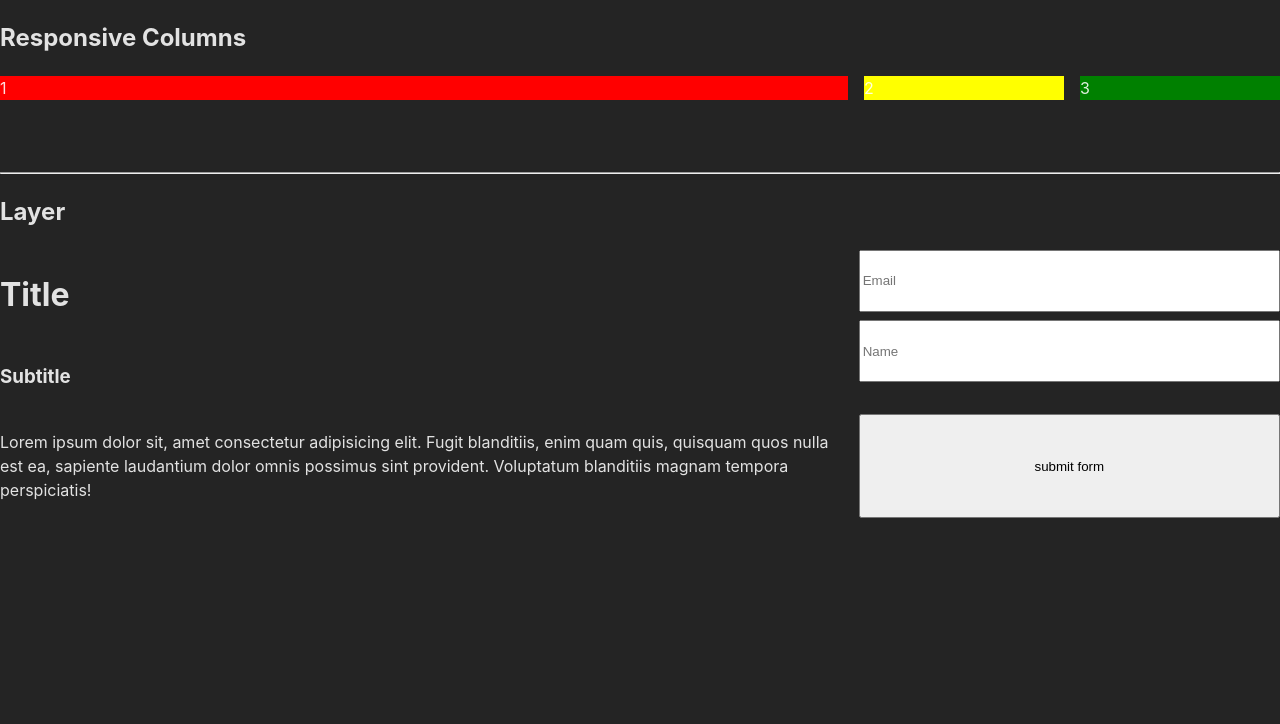
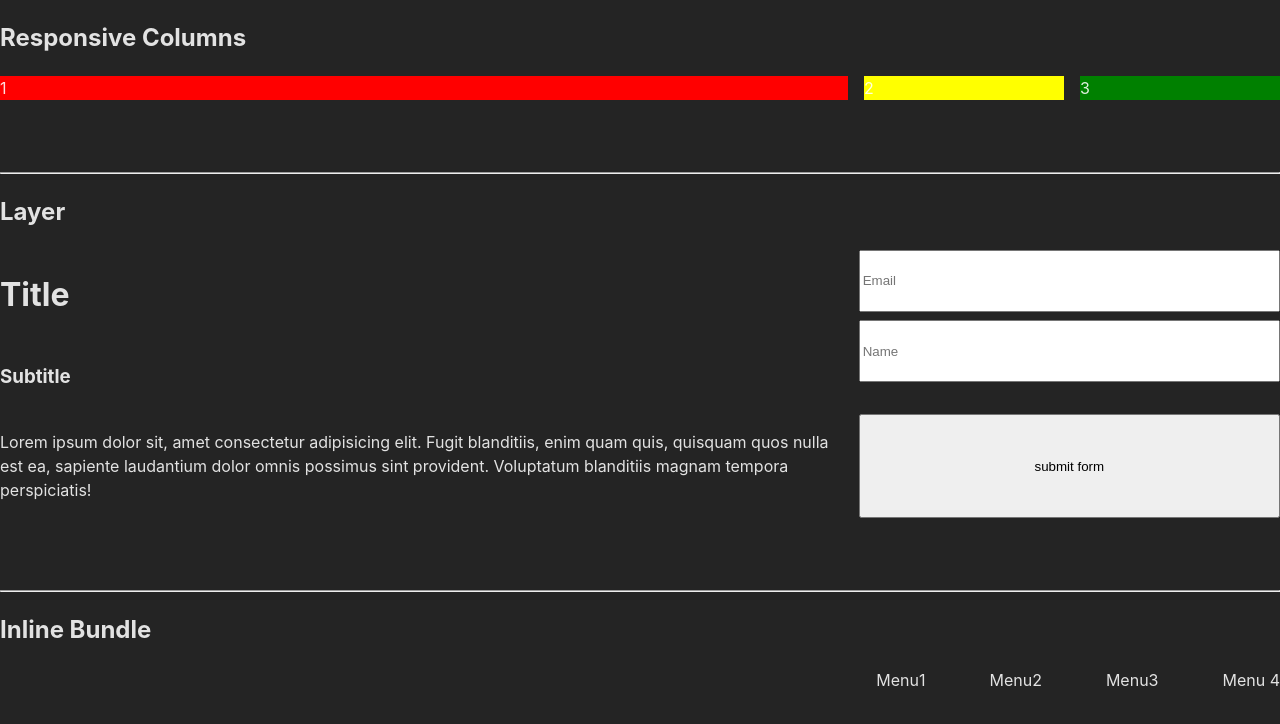
Before and after one commit to Arghun-dev/space-patterns, a React (Vite) app: page / in a window 1280 px wide. Shown: the top 724 px of the page. Built offline with nearby package versions, Linux system fonts and the light colour scheme.

Commit message:
feat: InlineBundle pattern

```diff
--- a/src/App.tsx
+++ b/src/App.tsx
@@ -1,3 +1,4 @@
+import { InlineBundle } from "./InlineBundle";
 import { Layer } from "./Layer";
 import { Columns, Column } from "./ResponsiveGrid";
 import { Split } from "./Split";
@@ -44,6 +45,16 @@ function App() {
           </Layer>
         </Split>
       </div>
+      <div>
+        <hr />
+        <h2>Inline Bundle</h2>
+        <InlineBundle justify="end" align="start" gutter="xl">
+          <div>Menu1</div>
+          <div>Menu2</div>
+          <div>Menu3</div>
+          <div>Menu 4</div>
+        </InlineBundle>
+      </div>
     </Layer>
   );
 }
--- /dev/null
+++ b/src/InlineBundle.tsx
@@ -0,0 +1,17 @@
+import { styled } from "styled-components";
+import { justifySchema, spaceSchema } from "./utils/spaceSchema";
+
+interface InlineBundleProps {
+  gutter?: keyof typeof spaceSchema;
+  justify?: keyof typeof justifySchema;
+  align?: keyof typeof justifySchema;
+}
+
+export const InlineBundle = styled.div<InlineBundleProps>`
+  --gutter: ${({ gutter = "md" }) => spaceSchema[gutter]};
+  display: flex;
+  flex-wrap: wrap;
+  gap: var(--gutter);
+  justify-content: ${({ justify = "start" }) => justifySchema[justify]};
+  align-items: ${({ align = "center" }) => justifySchema[align]};
+`;
--- a/src/utils/spaceSchema.ts
+++ b/src/utils/spaceSchema.ts
@@ -16,6 +16,14 @@ export const fractionSchema = {
   "auto-end": "1fr auto",
 };
 
+export const justifySchema = {
+  start: "flex-start",
+  end: "flex-end",
+  center: "center",
+  between: "space-between",
+  around: "space-around",
+};
+
 export const breakpoints = {
   desktop: "1024px",
   tablet: "768px",
```
